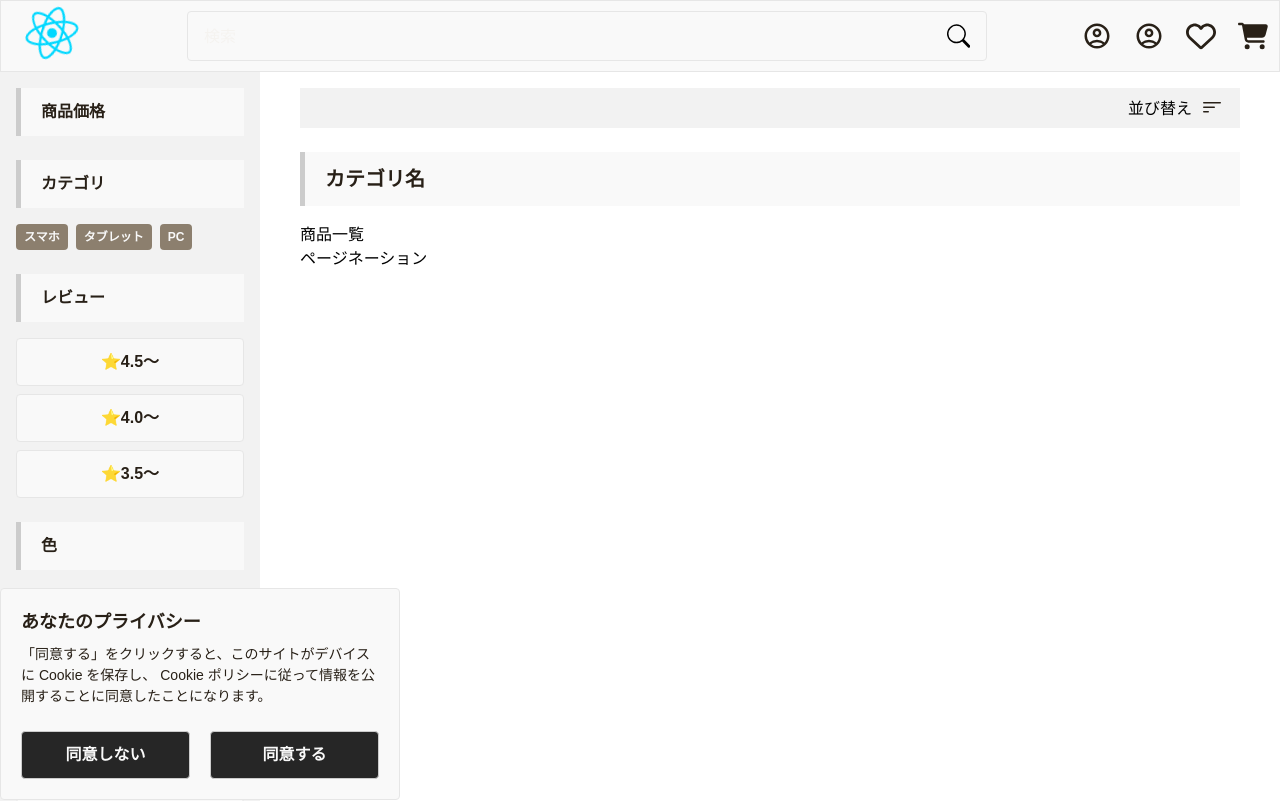
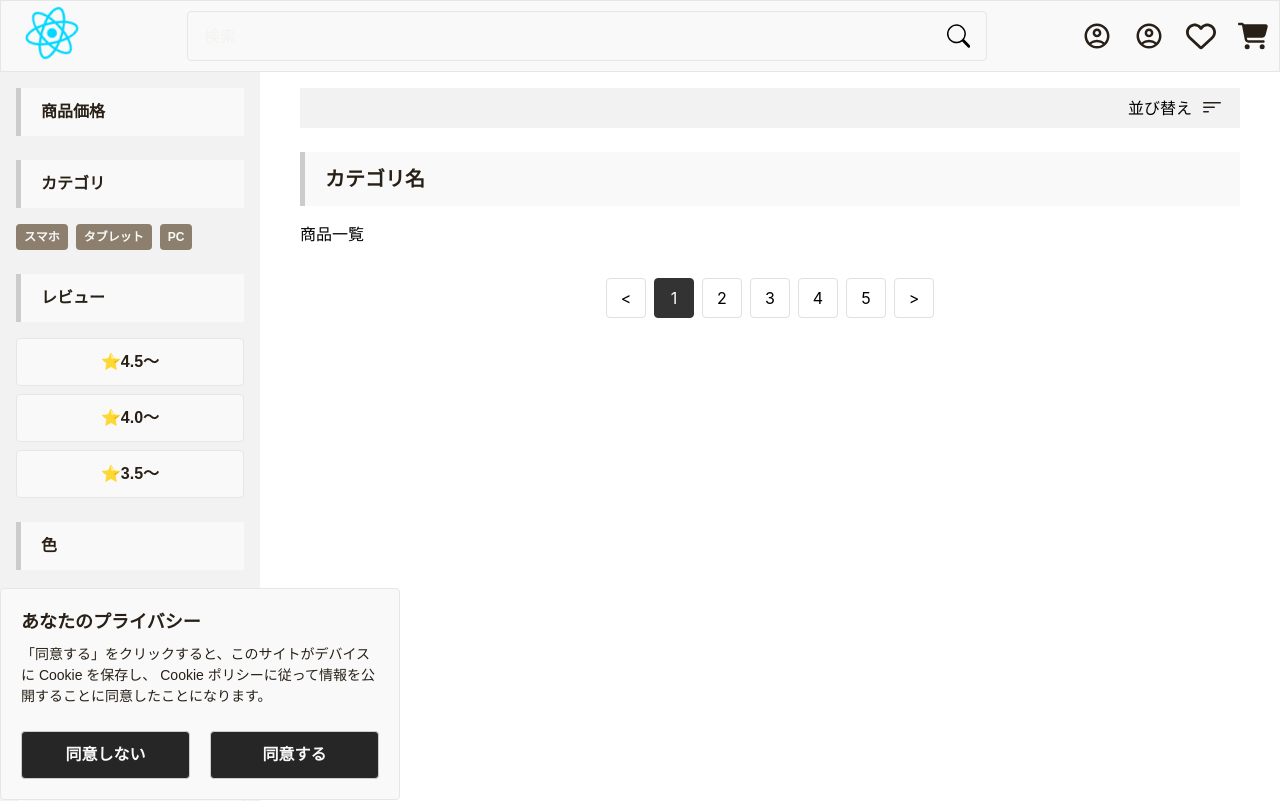
Before and after one commit to Leopard0505/furniture-ec-front-v2, a React (Vite) app: page /items in a window 1280 px wide. Shown: the top 801 px of the page. Built offline with nearby package versions, Linux system fonts and the light colour scheme.

Commit message:
#28 add: ページネーションを追加した

```diff
--- a/src/components/ItemsComponent/ItemsComponent.tsx
+++ b/src/components/ItemsComponent/ItemsComponent.tsx
@@ -1,10 +1,17 @@
 import { ItemSortField } from '../ItemSortField/ItemSortField';
+import { Pagenation } from '../Pagenation/Pagenation';
 import { SearchConditionsForm } from '../SearchConditionsForm/SearchConditionsForm';
 import { SectionTitle } from '../SectionTitle/SectionTitle';
 
 import styles from './ItemsComponent.module.scss';
 
-export function ItemsComponent() {
+interface ItemsComponentProps {
+  currentPage: number;
+  totalPages: number;
+  onPageChange: (page: number) => void;
+}
+
+export function ItemsComponent(props: ItemsComponentProps) {
 
   return (
     <div className={styles.items__container}>
@@ -14,7 +21,7 @@ export function ItemsComponent() {
         <div>
           <SectionTitle text={'カテゴリ名'} />
           <div>商品一覧</div>
-          <div>ページネーション</div>
+          <Pagenation currentPage={props.currentPage} totalPages={props.totalPages} onPageChange={props.onPageChange} />
         </div>
       </div>
     </div>
--- /dev/null
+++ b/src/components/Pagenation/Pagenation.module.scss
@@ -0,0 +1,51 @@
+.pagenation {
+  display: flex;
+  justify-content: center;
+  align-items: center;
+  gap: 8px;
+  margin: 32px 0;
+  user-select: none;
+
+  &__prev,
+  &__next {
+    width: 40px;
+    height: 40px;
+    display: flex;
+    justify-content: center;
+    align-items: center;
+    border: 1px solid #e0e0e0;
+    border-radius: 4px;
+    cursor: pointer;
+    transition: all 0.2s ease;
+
+    &:hover {
+      background-color: #f5f5f5;
+    }
+  }
+
+  &__item {
+    width: 40px;
+    height: 40px;
+    display: flex;
+    justify-content: center;
+    align-items: center;
+    border: 1px solid #e0e0e0;
+    border-radius: 4px;
+    cursor: pointer;
+    transition: all 0.2s ease;
+
+    &:hover {
+      background-color: #f5f5f5;
+    }
+
+    &.active {
+      background-color: #333;
+      color: white;
+      border-color: #333;
+
+      &:hover {
+        background-color: #444;
+      }
+    }
+  }
+}
--- /dev/null
+++ b/src/components/Pagenation/Pagenation.tsx
@@ -0,0 +1,47 @@
+import styles from './Pagenation.module.scss';
+import { usePagenation } from '../../hooks/usePagenation';
+import classNames from 'classnames';
+import { useCallback } from 'react';
+
+interface PagenationProps {
+  currentPage: number;
+  totalPages: number;
+  onPageChange: (page: number) => void;
+}
+
+export const Pagenation = (props: PagenationProps) => {
+  const { pages, handlePrevPage, handleNextPage, handleSelectPage } = usePagenation({
+    currentPage: props.currentPage,
+    totalPages: props.totalPages,
+  });
+
+  const renderPageNumbers = useCallback(() => {
+    return pages.map((page) => (
+      <div
+        key={page}
+        className={classNames(styles.pagenation__item, props.currentPage === page ? styles.active : '')}
+        onClick={() => handleSelectPage(page)}
+      >
+        {page}
+      </div>
+    ));
+  }, [pages, props.currentPage, handleSelectPage]);
+
+  return (
+    <div className={styles.pagenation}>
+      <div
+        className={styles.pagenation__prev}
+        onClick={() => props.currentPage > 1 && handlePrevPage()}
+      >
+        &lt;
+      </div>
+      {renderPageNumbers()}
+      <div
+        className={styles.pagenation__next}
+        onClick={() => props.currentPage < props.totalPages && handleNextPage()}
+      >
+        &gt;
+      </div>
+    </div>
+  );
+};
--- /dev/null
+++ b/src/hooks/usePagenation.tsx
@@ -0,0 +1,55 @@
+import { useCallback, useEffect, useState } from "react";
+import { useQueryParams } from "./useQueryParams";
+
+interface PagenationProps {
+  currentPage: number;
+  totalPages: number;
+}
+
+const MAX_VISIBLE_PAGES = 5;
+const QUERY_PARAM_PAGE = 'page';
+
+export const usePagenation = (props: PagenationProps) => {
+  const [pages, setPages] = useState<number[]>([]);
+  const { updateSearchParams } = useQueryParams();
+
+  const handlePrevPage = () => {
+    const page = props.currentPage - 1;
+    updateSearchParams(QUERY_PARAM_PAGE, page.toString());
+  };
+
+  const handleNextPage = () => {
+    const page = props.currentPage + 1;
+    updateSearchParams(QUERY_PARAM_PAGE, page.toString());
+  };
+
+  const handleSelectPage = (page: number) => {
+    updateSearchParams(QUERY_PARAM_PAGE, page.toString());
+  };
+
+  const calculatePageNumbers = useCallback(() => {
+    let startPage = Math.max(1, props.currentPage - Math.floor(MAX_VISIBLE_PAGES / 2));
+    const endPage = Math.min(props.totalPages, startPage + MAX_VISIBLE_PAGES - 1);
+
+    if (endPage - startPage + 1 < MAX_VISIBLE_PAGES) {
+      startPage = Math.max(1, endPage - MAX_VISIBLE_PAGES + 1);
+    }
+
+    return {
+      startPage,
+      endPage,
+    };
+  }, [props.currentPage, props.totalPages]);
+
+  useEffect(() => {
+    const { startPage, endPage } = calculatePageNumbers();
+    setPages(Array.from({ length: endPage - startPage + 1 }, (_, i) => startPage + i));
+  }, [calculatePageNumbers]);
+
+  return {
+    pages,
+    handlePrevPage,
+    handleNextPage,
+    handleSelectPage,
+  };
+};
--- /dev/null
+++ b/src/hooks/useQueryParams.tsx
@@ -0,0 +1,34 @@
+import { useEffect, useState } from "react";
+import { useSearchParams } from "react-router-dom";
+
+export const useQueryParams = () => {
+  const [searchParams, setSearchParams] = useSearchParams();
+  const [queryParams, setQueryParams] = useState<Record<string, string>>({});
+
+  useEffect(() => {
+    const newQueryParams: Record<string, string> = {};
+    searchParams.forEach((value, key) => {
+      newQueryParams[key] = value;
+    });
+    setQueryParams(newQueryParams);
+  }, [searchParams]);
+
+  const getQueryParam = (key: string) => {
+    return searchParams.get(key);
+  };
+
+  const getQueryParamPage = () => {
+    const page = getQueryParam('page');
+    return page ? parseInt(page as string) : 1;
+  };
+
+  const updateSearchParams = (key: string, value: string) => {
+    setSearchParams({ ...queryParams, [key]: value });
+  };
+
+  return {
+    queryParams,
+    getQueryParamPage,
+    updateSearchParams,
+  };
+};
--- a/src/routes/items/Items.tsx
+++ b/src/routes/items/Items.tsx
@@ -1,8 +1,35 @@
+import { useEffect, useState } from 'react';
 import { ItemsComponent } from "../../components/ItemsComponent/ItemsComponent";
+import { useQueryParams } from '../../hooks/useQueryParams';
 
 export default function Items() {
+  const [currentPage, setCurrentPage] = useState<number>(1);
+  const [totalPages, setTotalPages] = useState<number>(10);
+  const { getQueryParamPage } = useQueryParams();
+  const queryParamPage: number = getQueryParamPage();
+
+  useEffect(() => {
+    // TODO: 商品一覧を取得
+    const response = {
+      currentPage: 1,
+      totalPage: 10,
+      items: [
+        {
+          id: 1,
+          name: '商品1',
+          price: 1000,
+        },
+      ],
+    };
+    setCurrentPage(queryParamPage);
+    setTotalPages(response.totalPage);
+  }, [queryParamPage]);
 
   return (
-    <ItemsComponent />
+    <ItemsComponent
+      currentPage={currentPage}
+      totalPages={totalPages}
+      onPageChange={(page: number) => console.log('page changed', page)}
+    />
   )
 }
```
